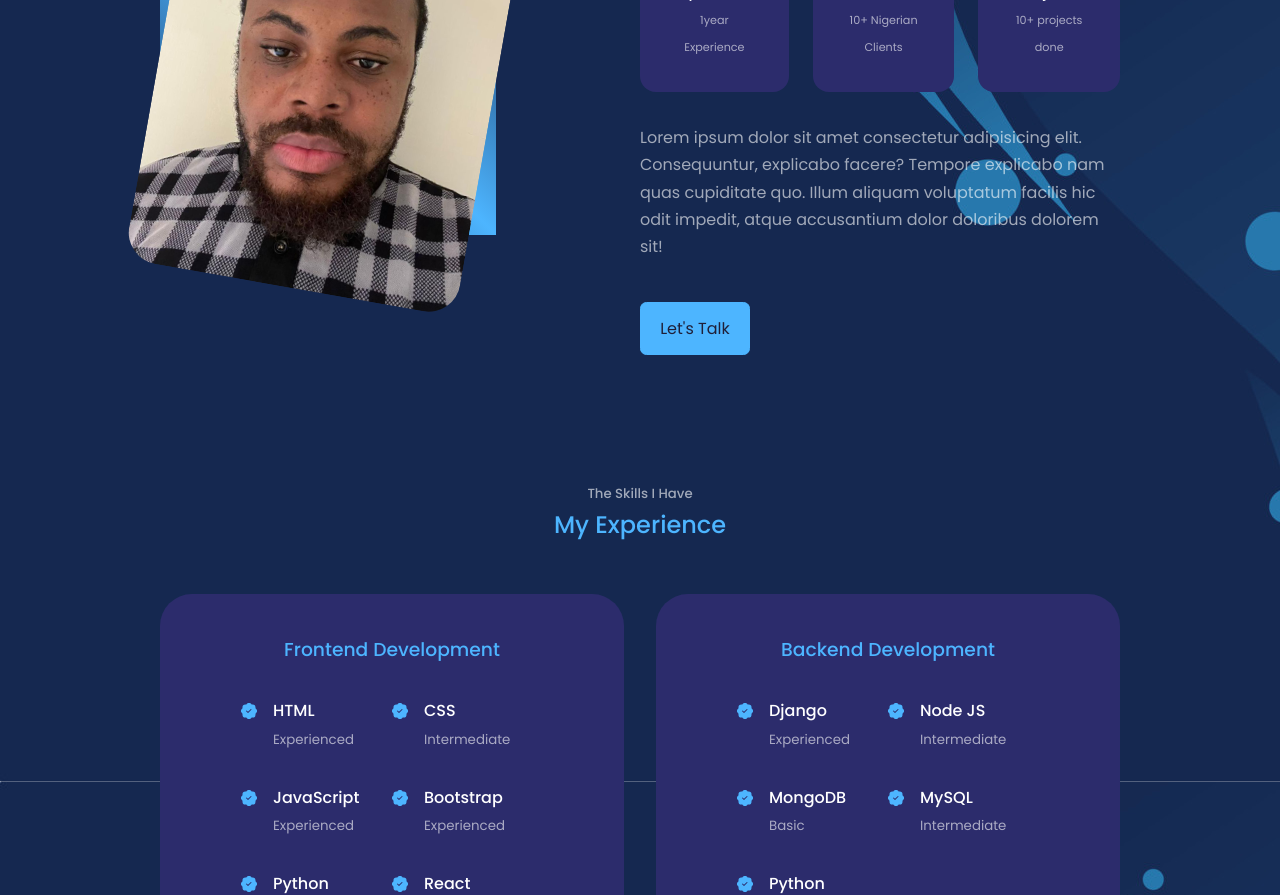
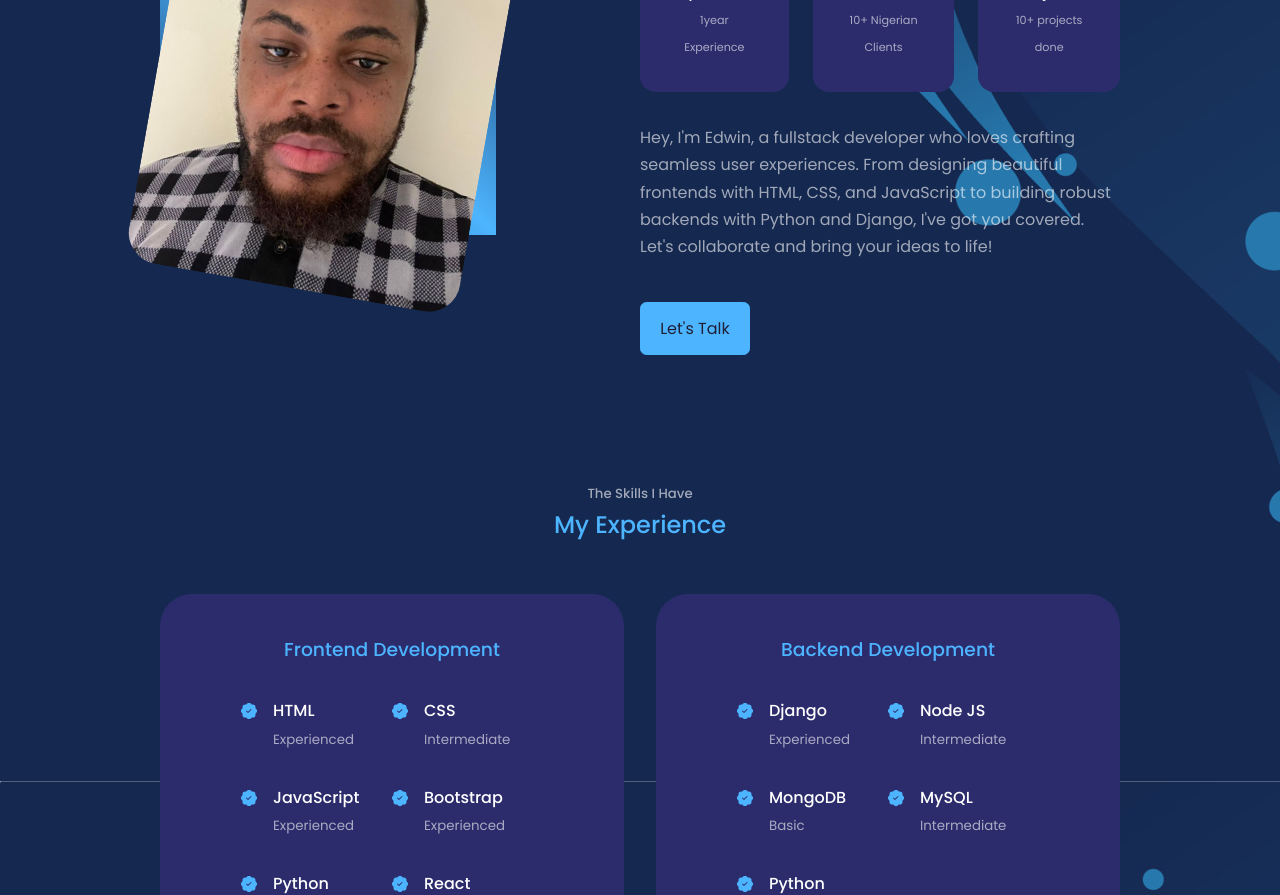
Before and after one commit to Eddysam2000/My-Portfolio, a React (Create React App) app: page / in a window 1280 px wide. Shown: the part 1140-2035 px from the top of the page. Built offline with nearby package versions, Linux system fonts and the light colour scheme.

Commit message:
about updated

```diff
--- a/src/components/about/About.jsx
+++ b/src/components/about/About.jsx
@@ -41,7 +41,7 @@ const About = () => {
           </div>
 
           <p>
-            Lorem ipsum dolor sit amet consectetur adipisicing elit. Consequuntur, explicabo facere? Tempore explicabo nam quas cupiditate quo. Illum aliquam voluptatum facilis hic odit impedit, atque accusantium dolor doloribus dolorem sit!
+          Hey, I'm Edwin, a fullstack developer who loves crafting seamless user experiences. From designing beautiful frontends with HTML, CSS, and JavaScript to building robust backends with Python and Django, I've got you covered. Let's collaborate and bring your ideas to life!
           </p>
 
           <a href="#contact" className='btn btn-primary'>Let's Talk</a>
```
